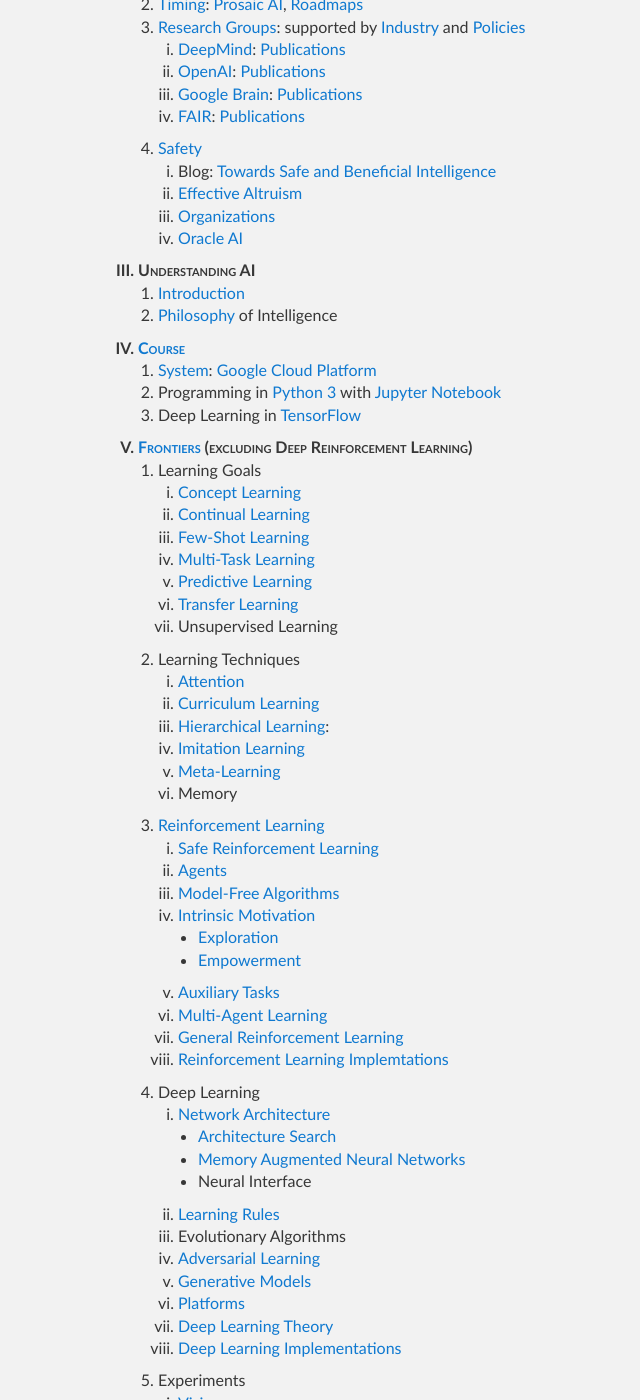
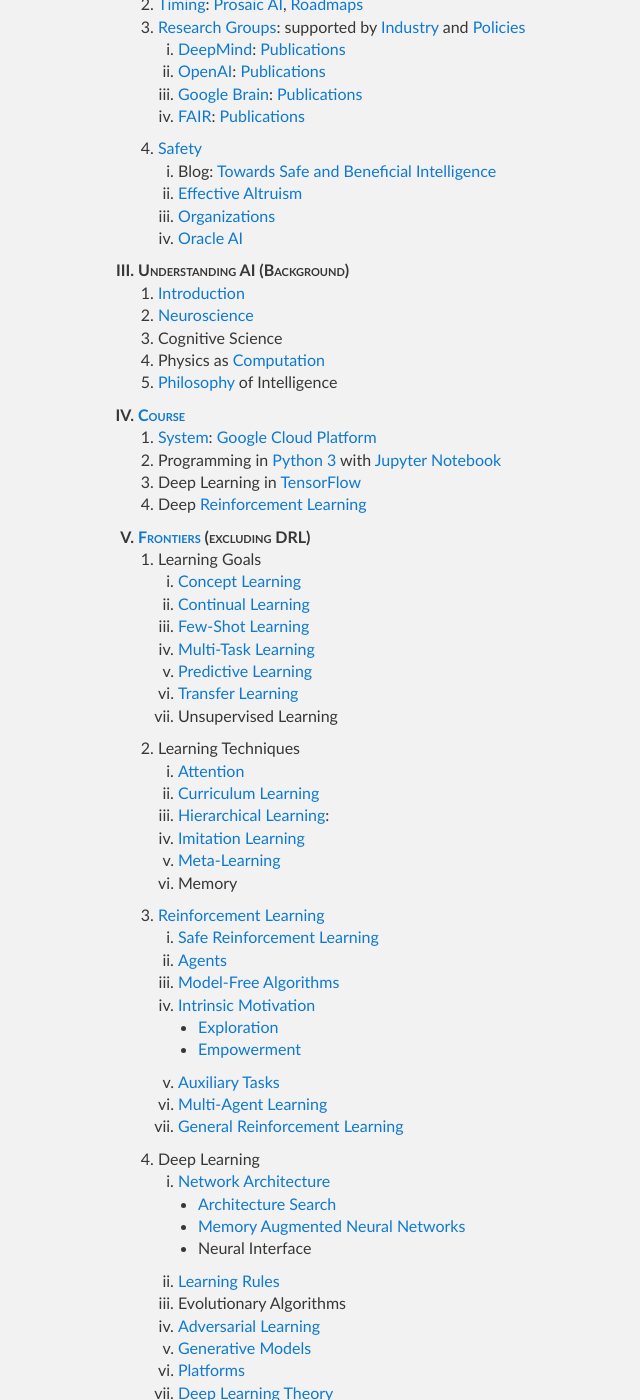
Before and after one commit to Tonywuhk/realai.org, a Jekyll site: the page built from README.md, in a window 1280 px wide and 1400 px high, scrolled down 410 px. Shown: the whole window, without its empty margins (42-682 px from the left). Built offline with Jekyll 4.4.1, drawn with Linux system fonts in a browser that asks for light colours; our own code applies the rules of GitHub Pages for plain Markdown files; the repository's description, which GitHub fills in, is left out.

Commit message:
Rearrange contents

```diff
--- a/README.md
+++ b/README.md
@@ -28,16 +28,20 @@
         3. [Organizations](http://realai.org/safety/organizations/)
         4. [Oracle AI](http://realai.org/safety/oracle-ai/)
 
-3. Understanding AI
-    1. [Introduction](http://realai.org/introduction/)
-    2. [Philosophy](http://realai.org/philosophy/) of Intelligence
+3. Understanding AI (Background)
+    1. [Introduction](http://realai.org/background/)
+    2. [Neuroscience](http://realai.org/background/neuroscience/)
+    3. Cognitive Science
+    4. Physics as [Computation](http://realai.org/background/computation/)
+    5. [Philosophy](http://realai.org/background/philosophy/) of Intelligence
 
 4. [Course](http://realai.org/course/)
     1. [System](http://realai.org/course/system/): [Google Cloud Platform](http://realai.org/course/google-cloud-platform/)
     2. Programming in [Python 3](http://realai.org/course/python/) with [Jupyter Notebook](http://realai.org/course/jupyter/)
     3. Deep Learning in [TensorFlow](http://realai.org/course/tensorflow/)
+    4. Deep [Reinforcement Learning](http://realai.org/course/reinforcement-learning/)
 
-5. [Frontiers](http://realai.org/frontiers/) (excluding Deep Reinforcement Learning)
+5. [Frontiers](http://realai.org/frontiers/) (excluding DRL)
     1. Learning Goals
         1. [Concept Learning](http://realai.org/concept-learning/)
         2. [Continual Learning](http://realai.org/continual-learning/)
@@ -63,7 +67,6 @@
         5. [Auxiliary Tasks](http://realai.org/auxiliary-tasks/)
         6. [Multi-Agent Learning](http://realai.org/multi-agent-learning/)
         7. [General Reinforcement Learning](http://realai.org/RL/general/)
-        8. [Reinforcement Learning Implemtations](http://realai.org/rl-code/)
     4. Deep Learning
         1. [Network Architecture](http://realai.org/network-architecture/)
             * [Architecture Search](http://realai.org/architecture-search/)
@@ -81,10 +84,9 @@
         2. [Language](http://realai.org/nlp/): [Program Induction](http://realai.org/program-induction/)
         3. [Robotics](http://realai.org/robotics/): Autonomous Driving
         4. [Automated Theorem Proving](http://realai.org/automated-theorem-proving/)
-    6. [Neuroscience](http://realai.org/neuroscience/)
     7. [Alternative Theories](http://realai.org/alternative-theories/)
 
-6. [Deep Reinforcement Learning](http://realai.org/deep-reinforcement-learning/)
+6. [Deep Reinforcement Learning](http://realai.org/deep-reinforcement-learning/) (DRL)
     1. Outstanding Challenges
         1. [Symbol Grounding](http://realai.org/symbol-grounding/)
         2. World Model
```
Also changed, not shown: background/README.md (renamed from introduction.md, +1 -2 lines), background/neuroscience.md (renamed from neuroscience.md, +8 -1 lines), background/philosophy.md (renamed from philosophy.md, +1 -1 lines), course/computation.md (added, +9 -0 lines), course/reinforcement-learning.md (added, +23 -0 lines), frontiers.md (+2 -2 lines), rl-code.md (deleted, +0 -10 lines), source.md (+1 -12 lines).
